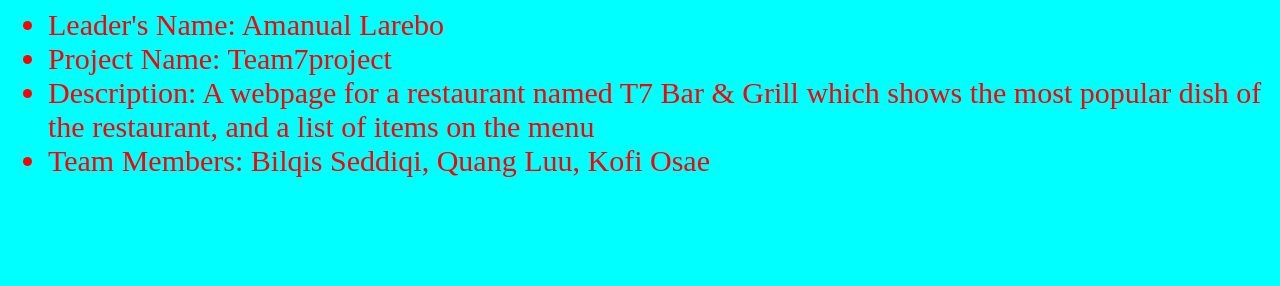
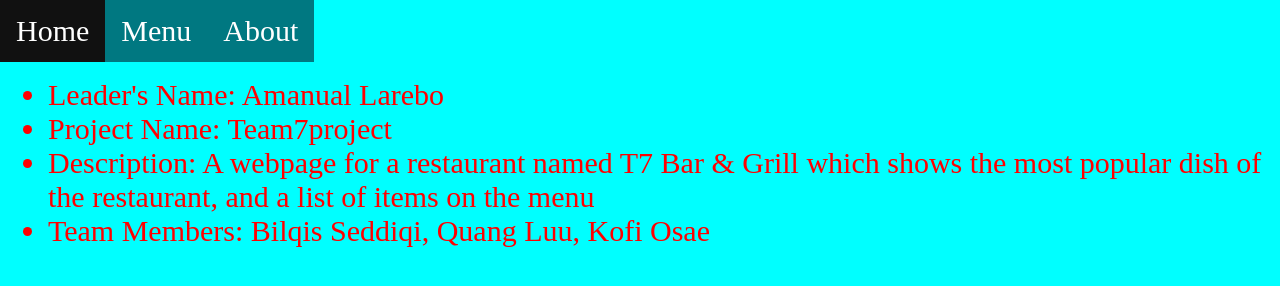
Before and after one commit to cscteam7/Team7project, a plain HTML site: page info.html in a window 1280 px wide. Drawn offline with Linux system fonts and the light colour scheme.

Commit message:
Update info.html

```diff
--- a/info.html
+++ b/info.html
@@ -12,11 +12,43 @@
                 font-size: 30px ;
 
             }
+            .nvbr {
+                position: absolute;
+                top: 0;
+                left: 0;
+                list-style-type: none;
+                margin: 0;
+                padding: 0;
+                overflow: hidden;
+                background-color: rgb(0, 120, 129);
+                }
+
+            .nvbr li {
+                float: left;
+                }
+
+            .nvbr li a {
+                display: block;
+                color: white;
+                text-align: center;
+                padding: 14px 16px;
+                text-decoration: none;
+                }
+
+            .nvbr li a:hover {
+                background-color: #111;
+                }
         </style>
     </HEAD>
 
     <BODY>
+        <ul class="nvbr">
+            <li><a class="active" href="index.html">Home</a></li>
+            <li><a href="index.html#menu">Menu</a></li>
+            <li><a href="info.html">About</a></li>
+          </ul>
         <main>
+            <br><br><br>
             <div>
                 <ul>
                     <li>Leader's Name: Amanual Larebo</li>
```
